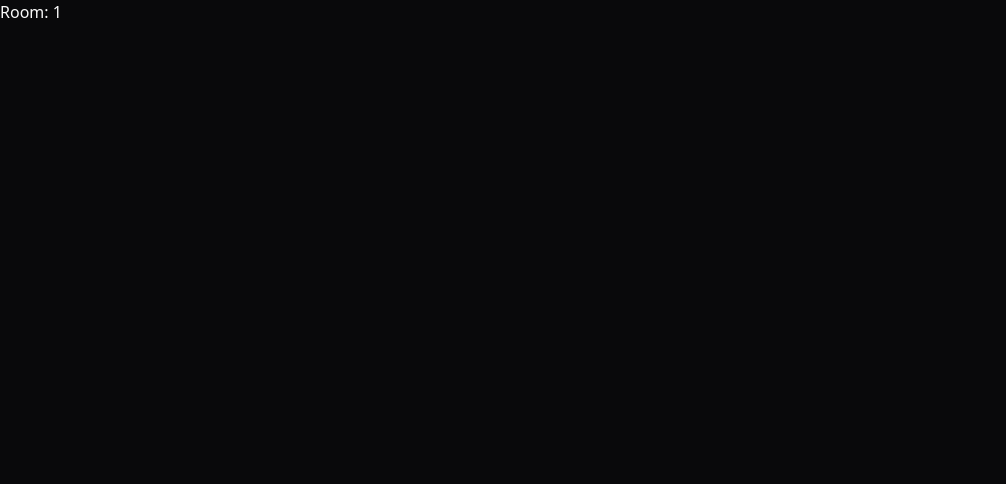
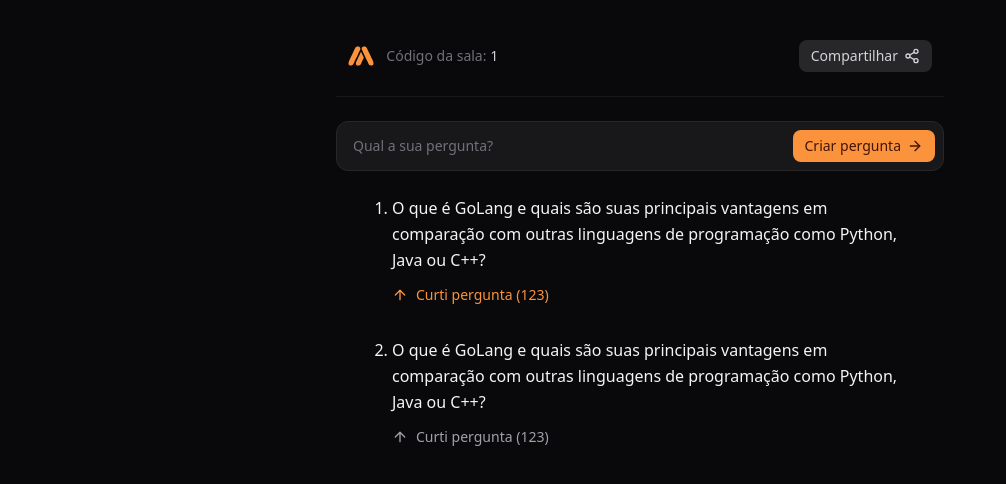
Before and after one commit to taylosstls/tech-go-react, a React (Vite) app in the folder frontend/: page /room/1 in a window 1280 px wide. Shown: the top 484 px of the page, without its empty margins (0-1006 px from the left). Built offline with nearby package versions, Linux system fonts and the light colour scheme.

Commit message:
Create page Room

```diff
--- a/frontend/src/pages/CreateRoom/index.tsx
+++ b/frontend/src/pages/CreateRoom/index.tsx
@@ -1,6 +1,7 @@
+import { useNavigate } from "react-router-dom";
 import { ArrowRight } from "lucide-react";
+
 import amaLogo from "../../assets/images/ama-logo.svg";
-import { useNavigate } from "react-router-dom";
 
 export function CreateRoom() {
   const navigate = useNavigate();
--- a/frontend/src/pages/Room/index.tsx
+++ b/frontend/src/pages/Room/index.tsx
@@ -1,7 +1,78 @@
 import { useParams } from "react-router-dom";
+import { ArrowRight, ArrowUp, Share2 } from "lucide-react";
+
+import amaLogo from "../../assets/images/ama-logo.svg";
 
 export function Room() {
   const { roomId } = useParams();
 
-  return <h1>Room: {roomId}</h1>;
+  return (
+    <div className="mx-auto max-w-[640px] flex flex-col gap-6 py-10 px-4">
+      <div className="flex items-center gap-3 px-3">
+        <img src={amaLogo} alt="AMA" className="h-5" />
+
+        <span className="flex-1 text-sm text-zinc-500 truncate">
+          Código da sala:{" "}
+          <span className="text-zinc-300 font-medium lowercase">{roomId}</span>
+        </span>
+
+        <button
+          type="button"
+          className="bg-zinc-800 text-zinc-300 px-3 py-1.5 gap-1.5 flex items-center rounded-lg font-medium text-sm transition-all hover:bg-zinc-700"
+        >
+          Compartilhar
+          <Share2 className="size-4" />
+        </button>
+      </div>
+
+      <div className="h-px w-full bg-zinc-900" />
+
+      <form
+        action={""}
+        className="flex items-center gap-2 bg-zinc-900 p-2 rounded-xl border ring-orange-400 ring-offset-2 ring-offset-orange-950 border-zinc-800 focus-within:ring-1"
+      >
+        <input
+          className="flex-1 text-sm bg-transparent mx-2 outline-none text-zinc-100 placeholder:text-zinc-500"
+          type="text"
+          name="theme"
+          placeholder="Qual a sua pergunta?"
+          autoComplete="off"
+        />
+
+        <button
+          type="submit"
+          className="bg-orange-400 text-orange-950 px-3 py-1.5 gap-1.5 flex items-center rounded-lg font-medium text-sm transition-all hover:bg-orange-500"
+        >
+          Criar pergunta
+          <ArrowRight className="size-4" />
+        </button>
+      </form>
+
+      <ol className="list-decimal list-outside px-10 space-y-8">
+        <li className="ml-4 leading-relaxed text-zinc-100">
+          O que é GoLang e quais são suas principais vantagens em comparação com
+          outras linguagens de programação como Python, Java ou C++?
+          <button
+            type="button"
+            className="mt-3 flex items-center gap-2 text-orange-400 text-sm font-medium hover:text-orange-500"
+          >
+            <ArrowUp className="size-4" />
+            Curti pergunta (123)
+          </button>
+        </li>
+
+        <li className="ml-4 leading-relaxed text-zinc-100">
+          O que é GoLang e quais são suas principais vantagens em comparação com
+          outras linguagens de programação como Python, Java ou C++?
+          <button
+            type="button"
+            className="mt-3 flex items-center gap-2 text-zinc-400 text-sm font-medium hover:text-zinc-300"
+          >
+            <ArrowUp className="size-4" />
+            Curti pergunta (123)
+          </button>
+        </li>
+      </ol>
+    </div>
+  );
 }
```
